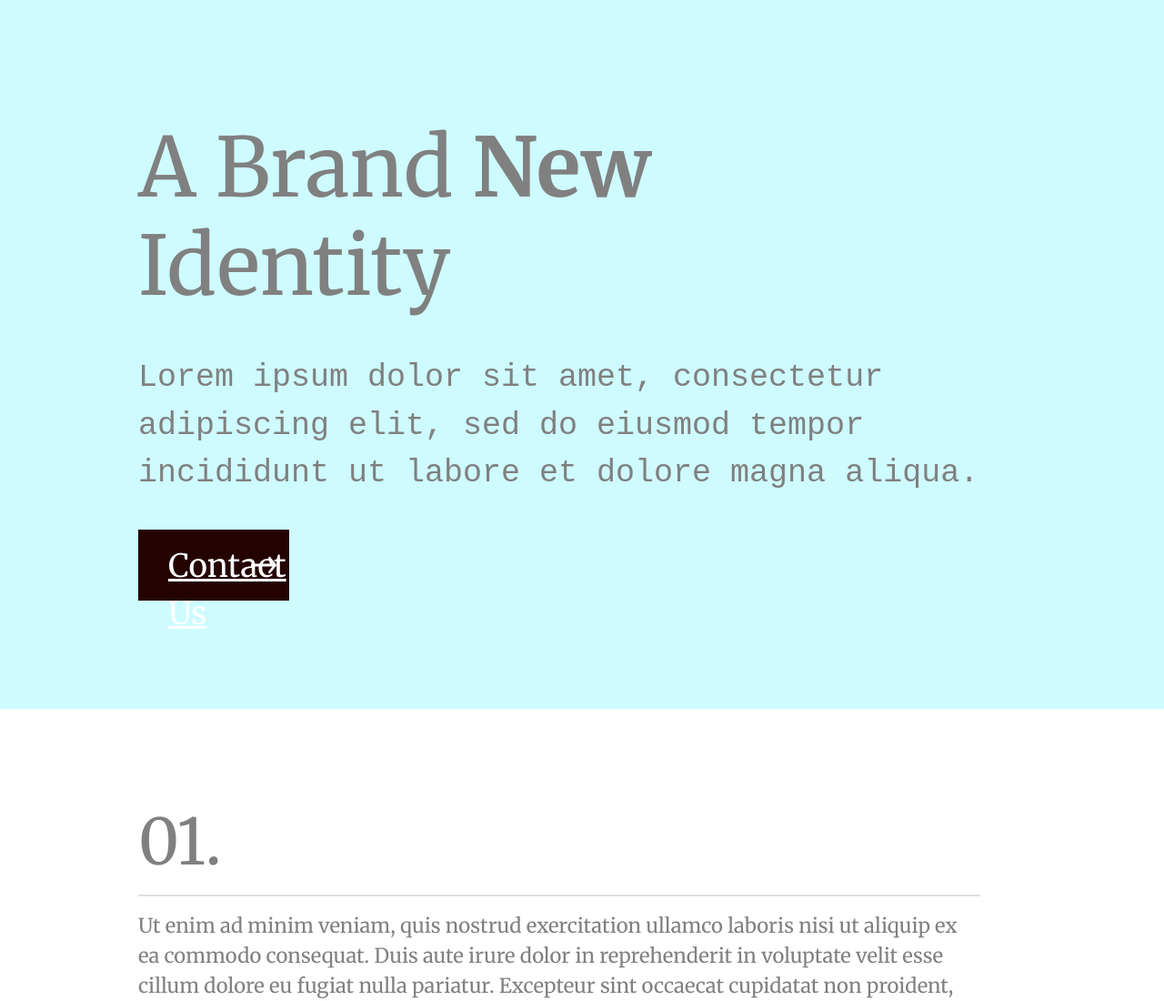
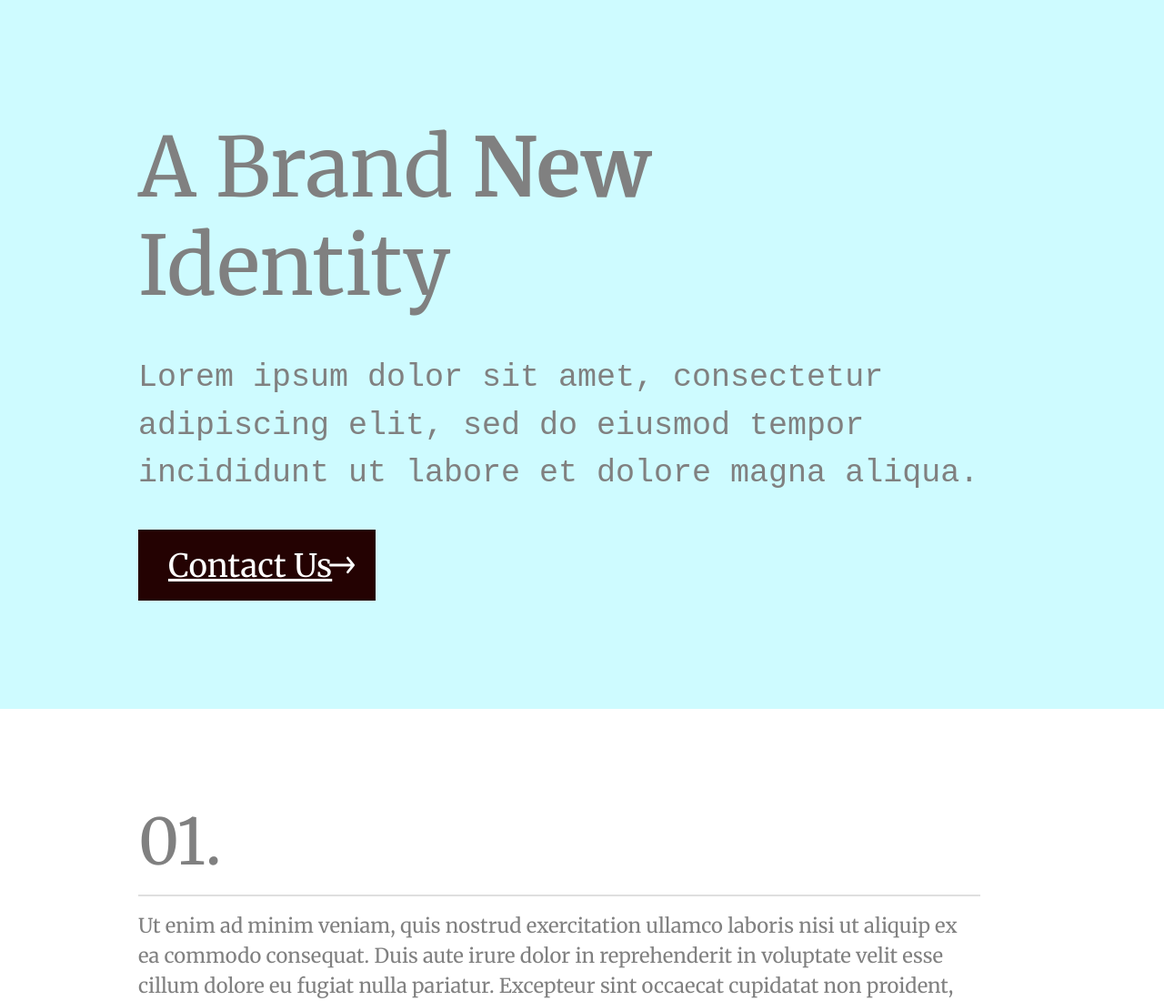
Before and after one commit to yooLucq/secondoLayout, a plain HTML site: page index.html in a window 1280 px wide. Shown: the top 1100 px of the page at 91% size. Drawn offline with nearby package versions, Linux system fonts and the light colour scheme.

Commit message:
change col

```diff
--- a/index.html
+++ b/index.html
@@ -28,7 +28,7 @@
         </div>
 
         <div class="row">
-            <div class="col-2">
+            <div class="col-3">
                 <div class="button">
                     <a href="#" class="merriweather-regular">Contact Us</a>
                 </div>
```
